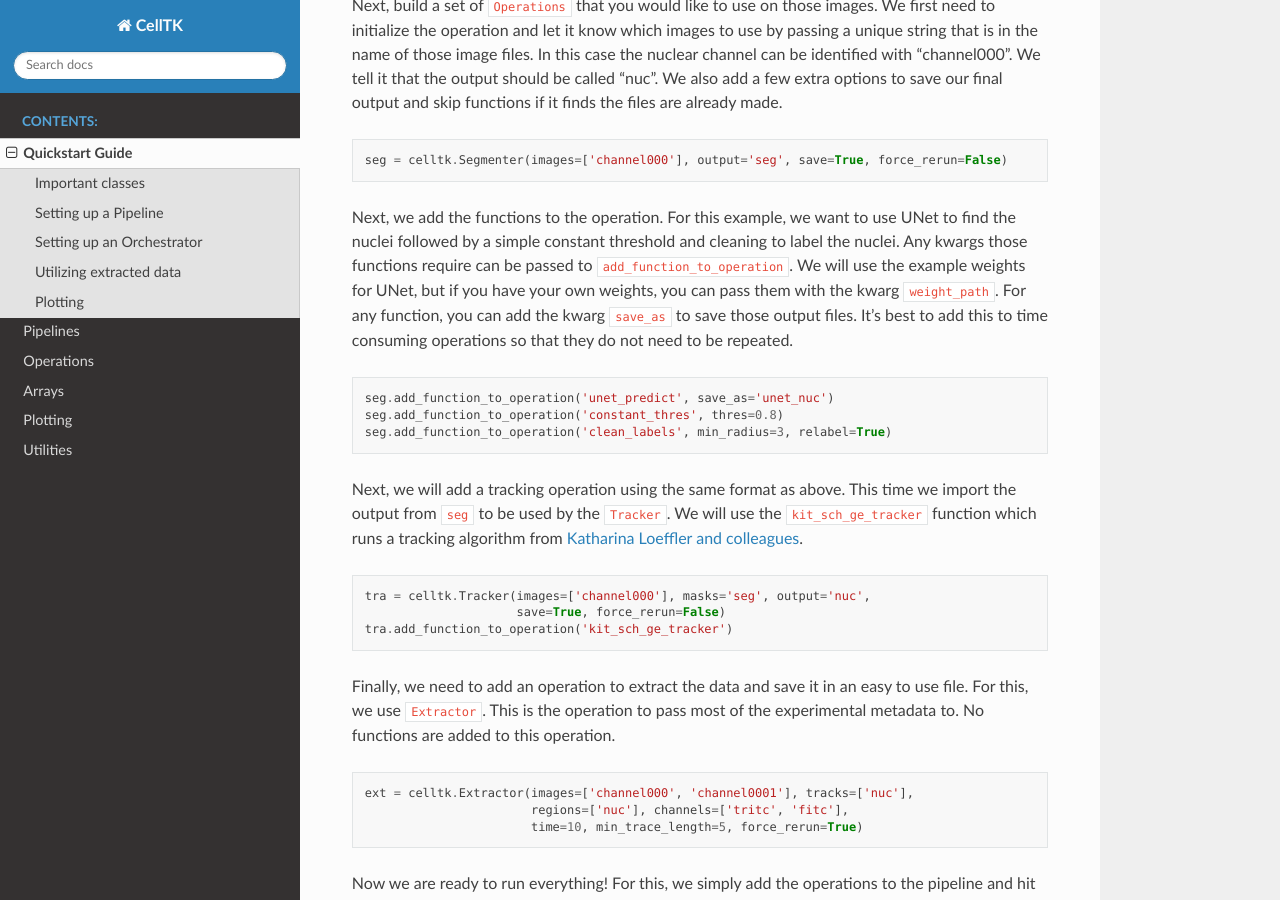
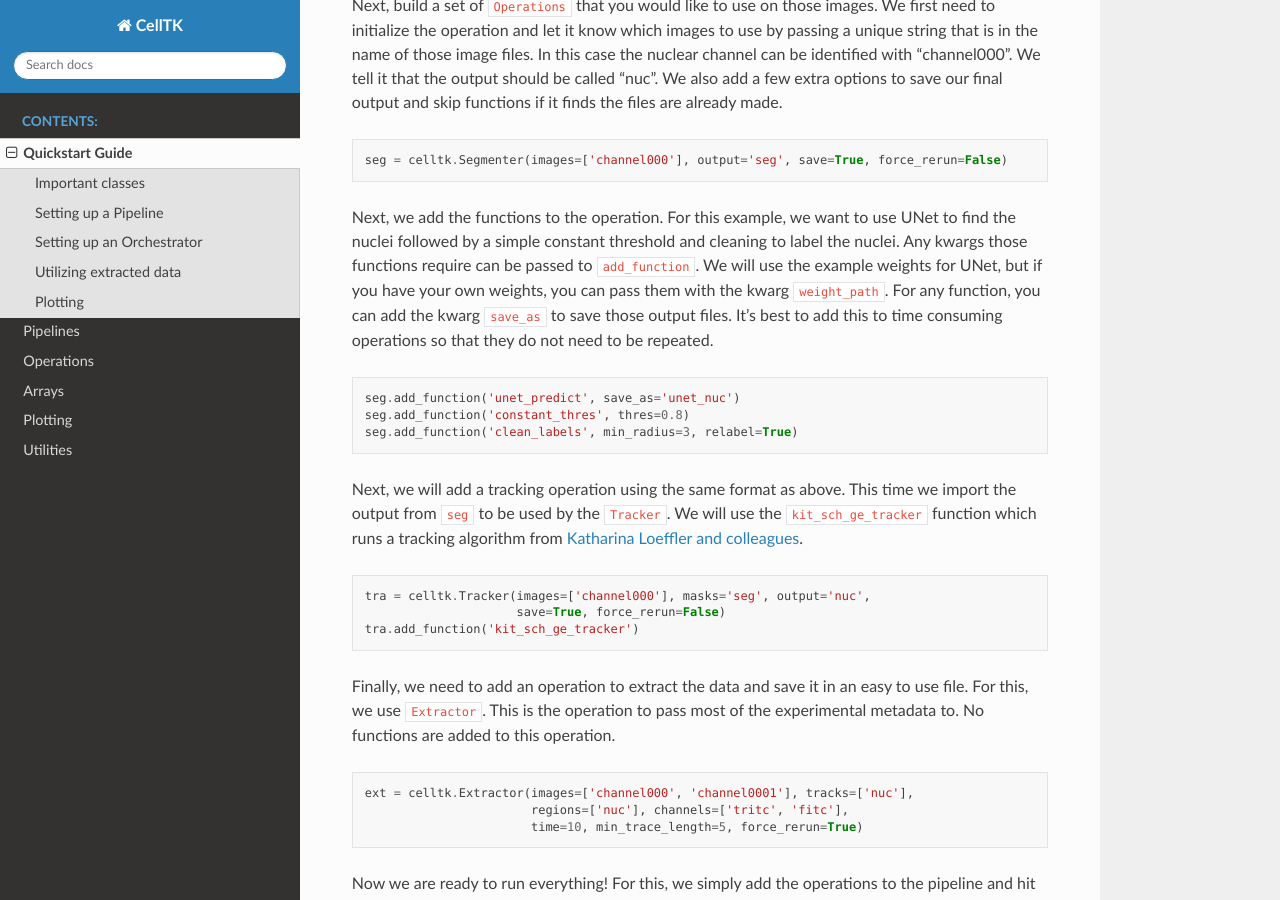
Before and after one commit to sjeknic/CellTK, a Sphinx documentation site: the page built from docs/quick.rst, in a window 1280 px wide and 900 px high, scrolled down 608 px. Built offline with Sphinx 7.4.7 and the Read the Docs theme 2.0.0, drawn with Linux system fonts in a browser that asks for light colours.

Commit message:
Renamed add_function_to_operation

```diff
--- a/docs/quick.rst
+++ b/docs/quick.rst
@@ -26,13 +26,13 @@ Next, build a set of ``Operations`` that you would like to use on those images.
 
     seg = celltk.Segmenter(images=['channel000'], output='seg', save=True, force_rerun=False)
 
-Next, we add the functions to the operation. For this example, we want to use UNet to find the nuclei followed by a simple constant threshold and cleaning to label the nuclei. Any kwargs those functions require can be passed to ``add_function_to_operation``. We will use the example weights for UNet, but if you have your own weights, you can pass them with the kwarg ``weight_path``. For any function, you can add the kwarg ``save_as`` to save those output files. It's best to add this to time consuming operations so that they do not need to be repeated.
+Next, we add the functions to the operation. For this example, we want to use UNet to find the nuclei followed by a simple constant threshold and cleaning to label the nuclei. Any kwargs those functions require can be passed to ``add_function``. We will use the example weights for UNet, but if you have your own weights, you can pass them with the kwarg ``weight_path``. For any function, you can add the kwarg ``save_as`` to save those output files. It's best to add this to time consuming operations so that they do not need to be repeated.
 
 ::
 
-    seg.add_function_to_operation('unet_predict', save_as='unet_nuc')
-    seg.add_function_to_operation('constant_thres', thres=0.8)
-    seg.add_function_to_operation('clean_labels', min_radius=3, relabel=True)
+    seg.add_function('unet_predict', save_as='unet_nuc')
+    seg.add_function('constant_thres', thres=0.8)
+    seg.add_function('clean_labels', min_radius=3, relabel=True)
 
 Next, we will add a tracking operation using the same format as above. This time we import the output from ``seg`` to be used by the ``Tracker``. We will use the ``kit_sch_ge_tracker`` function which runs a tracking algorithm from `Katharina Loeffler and colleagues`_.
 
@@ -40,7 +40,7 @@ Next, we will add a tracking operation using the same format as above. This time
 
     tra = celltk.Tracker(images=['channel000'], masks='seg', output='nuc',
                          save=True, force_rerun=False)
-    tra.add_function_to_operation('kit_sch_ge_tracker')
+    tra.add_function('kit_sch_ge_tracker')
 
 Finally, we need to add an operation to extract the data and save it in an easy to use file. For this, we use ``Extractor``. This is the operation to pass most of the experimental metadata to. No functions are added to this operation.
 
```
Also changed, not shown: 4 other files.
